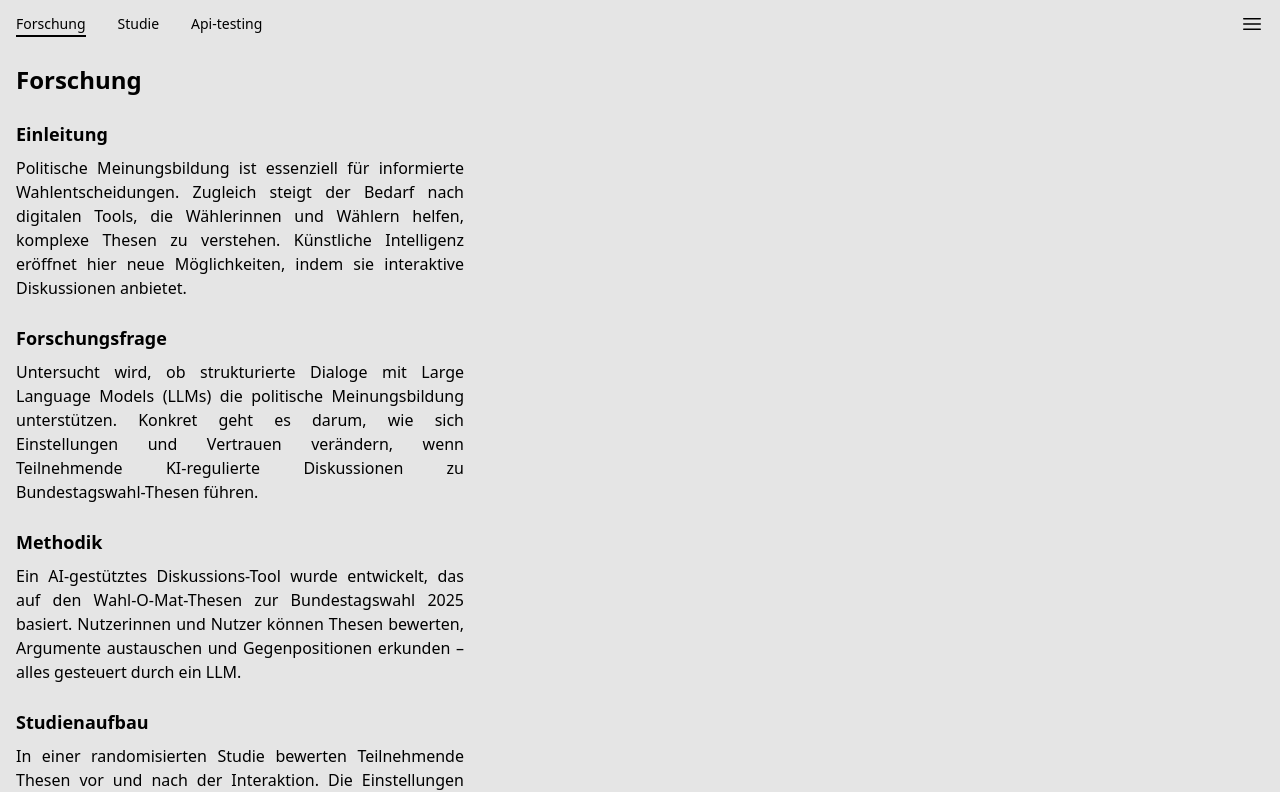
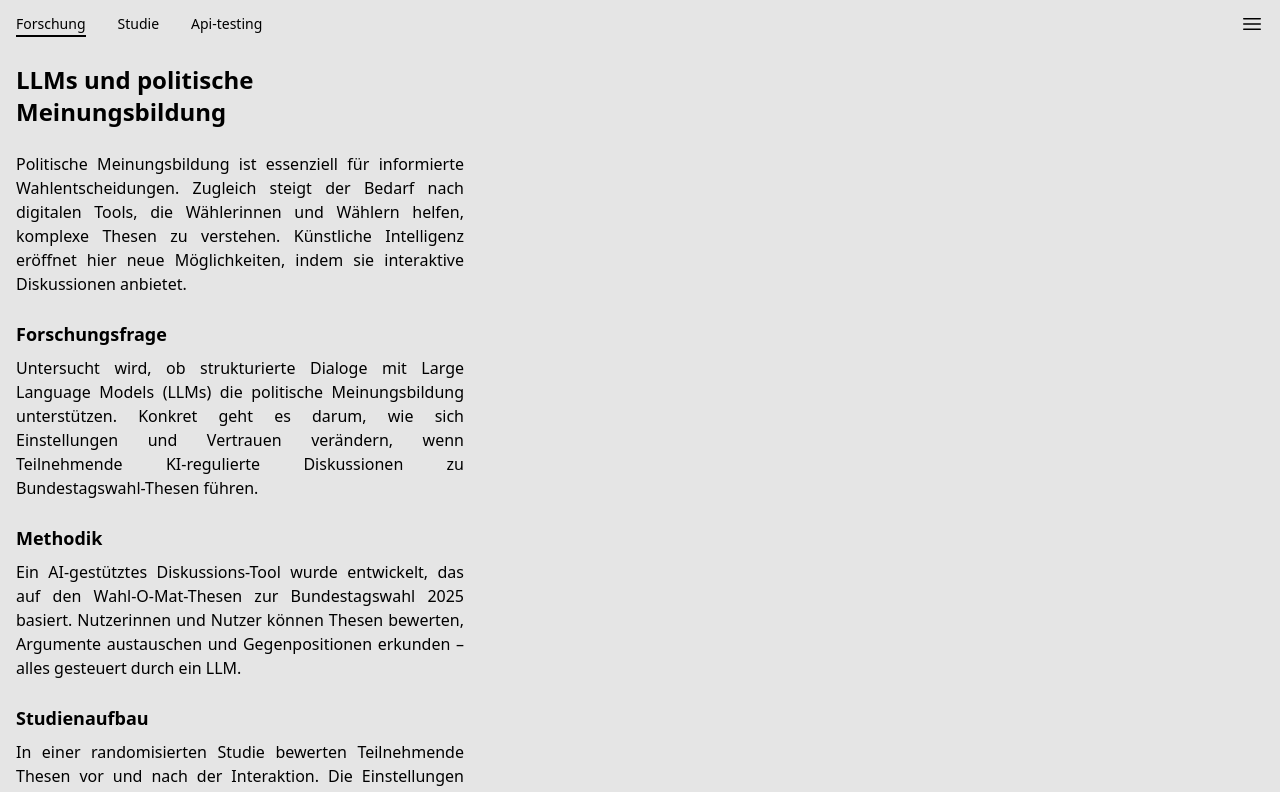
Before and after one commit to cristiangavriliu/llmResearch, a React (Vite) app in the folder frontend/: page / in a window 1280 px wide. Shown: the top 792 px of the page. Built offline with nearby package versions, Linux system fonts and the light colour scheme.

Commit message:
fix:  database download

```diff
--- a/frontend/src/views/LandingPage.jsx
+++ b/frontend/src/views/LandingPage.jsx
@@ -2,9 +2,10 @@ import React from "react";
 
 const LandingPage = () => (
   <div className="py-6 px-4">
-    <h1 className="text-2xl font-bold text-primary mb-6">Forschung</h1>
+    <h1 className="text-2xl font-bold max-w-md text-primary mb-6">
+      LLMs und politische Meinungsbildung
+    </h1>
     <section className="mb-6">
-      <h2 className="text-lg font-semibold mb-2">Einleitung</h2>
       <p className="text-base max-w-md text-justify">
         Politische Meinungsbildung ist essenziell für informierte Wahlentscheidungen. Zugleich steigt der Bedarf nach digitalen Tools, die Wählerinnen und Wählern helfen, komplexe Thesen zu verstehen. Künstliche Intelligenz eröffnet hier neue Möglichkeiten, indem sie interaktive Diskussionen anbietet.
       </p>
--- a/frontend/src/views/StudyOverview.jsx
+++ b/frontend/src/views/StudyOverview.jsx
@@ -19,7 +19,7 @@ const StudyOverview = () => {
         href={surveyUrl}
         target="_blank"
         rel="noopener noreferrer"
-        className="relative inline-block text-blue-600 font-medium group"
+        className="relative inline-block text-blue-600 group"
       >
         Zur Studie
         <span className="block absolute left-0 bottom-0 w-full h-0.5 bg-blue-600 scale-x-0 group-hover:scale-x-100 origin-center transition-transform duration-300"></span>
```
Also changed, not shown: 4 other files (tests, documents, lock files or other folders).
